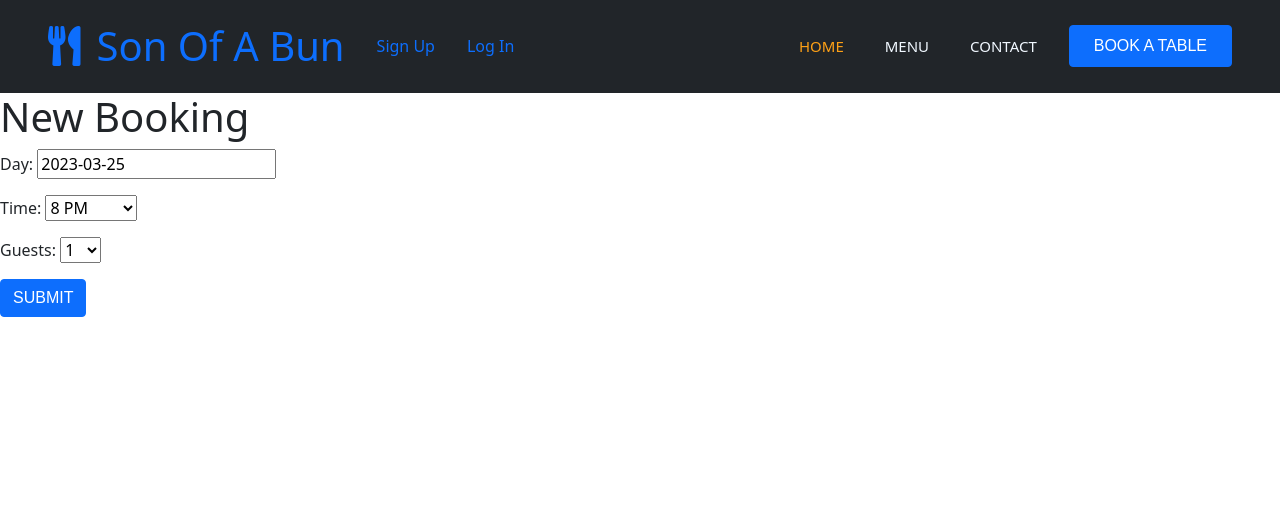
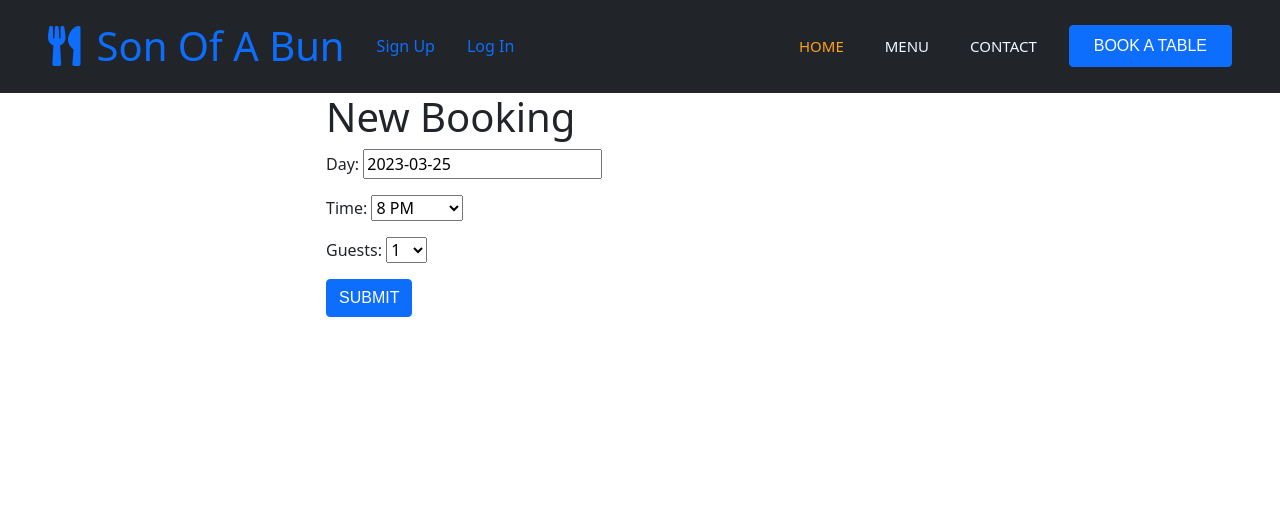
Before and after one commit to TheDKnight/pp4-restaurant-django-, a Django app: page /booking/new/ in a window 1280 px wide. Shown: the top 516 px of the page. Run offline with Django 4.2, Linux system fonts and the light colour scheme.

Commit message:
small html changes

```diff
--- a/sun_of_a_bun/settings.py
+++ b/sun_of_a_bun/settings.py
@@ -30,7 +30,7 @@ TEMPLATES_DIR = os.path.join(BASE_DIR, 'templates')
 SECRET_KEY = os.environ.get("SECRET_KEY")
 
 # SECURITY WARNING: don't run with debug turned on in production!
-DEBUG = True
+DEBUG = False
 
 ALLOWED_HOSTS = ["pp4-restaurant-django.herokuapp.com", "localhost", "8000-thedknight-pp4restauran-8nwaig36ube.ws-eu89b.gitpod.io", "8000-thedknight-pp4restauran-8nwaig36ube.ws-eu92.gitpod.io"]
 CSRF_TRUSTED_ORIGINS = ["https://8000-thedknight-pp4restauran-8nwaig36ube.ws-eu92.gitpod.io"]
--- a/templates/booking/booking_cancel.html
+++ b/templates/booking/booking_cancel.html
@@ -1,10 +1,14 @@
 {% extends 'booking/base.html' %}
 
 {% block content %}
+<div class="row">
+    <div class="mx-auto col-10 col-md-8 col-lg-6">
         <h1>Cancel Booking</h1>
         <p>Are you sure you want to cancel your booking for {{ booking.day }} at {{ booking.time }}?</p>
         <form method="post">
             {% csrf_token %}
             <input type="submit" value="Cancel Booking">
         </form>
+    </div>
+</div>
 {% endblock %}
--- a/templates/booking/booking_edit.html
+++ b/templates/booking/booking_edit.html
@@ -1,10 +1,14 @@
 {% extends 'booking/base.html' %}
 
 {% block content %}
+<div class="row">
+  <div class="mx-auto col-10 col-md-8 col-lg-6">
     <h1>Edit Booking</h1>
     <form method="post">
       {% csrf_token %}
       {{ form.as_p }}
       <button type="submit">Save</button>
     </form>
+  </div>
+</div>
 {% endblock %}
--- a/templates/booking/booking_new.html
+++ b/templates/booking/booking_new.html
@@ -1,10 +1,14 @@
 {% extends 'booking/base.html' %}
 
 {% block content %}
+<div class="row">
+  <div class="mx-auto col-10 col-md-8 col-lg-6">
     <h1>New Booking</h1>
     <form method="post">
       {% csrf_token %}
       {{ form.as_p }}
       <button type="submit" class="btn btn-primary">Submit</button>
     </form>
+  </div>
+</div>
 {% endblock %}
```
Also changed, not shown: templates/booking/base.html (+6 -3 lines), templates/account/login.html (line endings or trailing spaces). Lines whose indentation alone changed are shown as unchanged.
